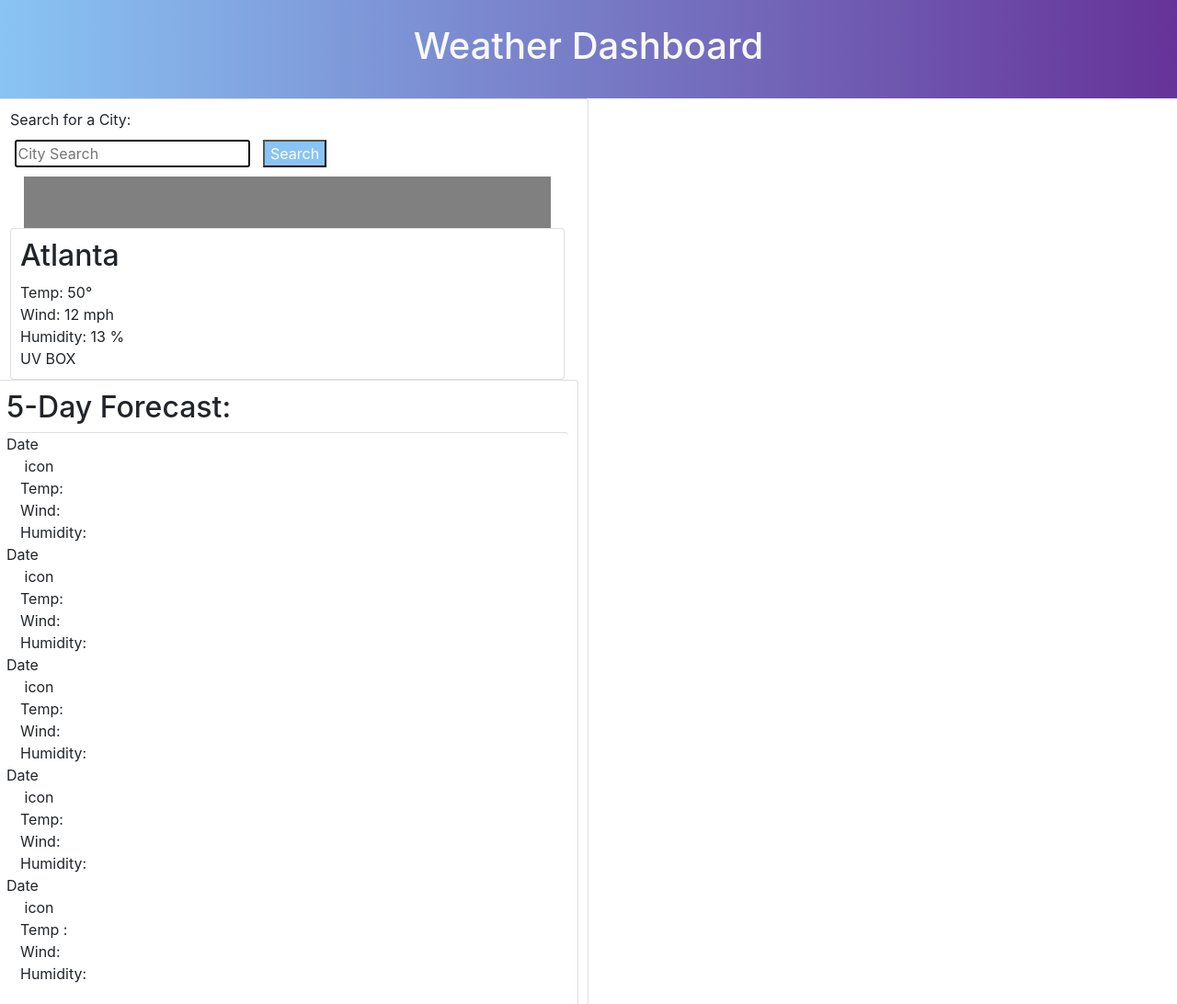
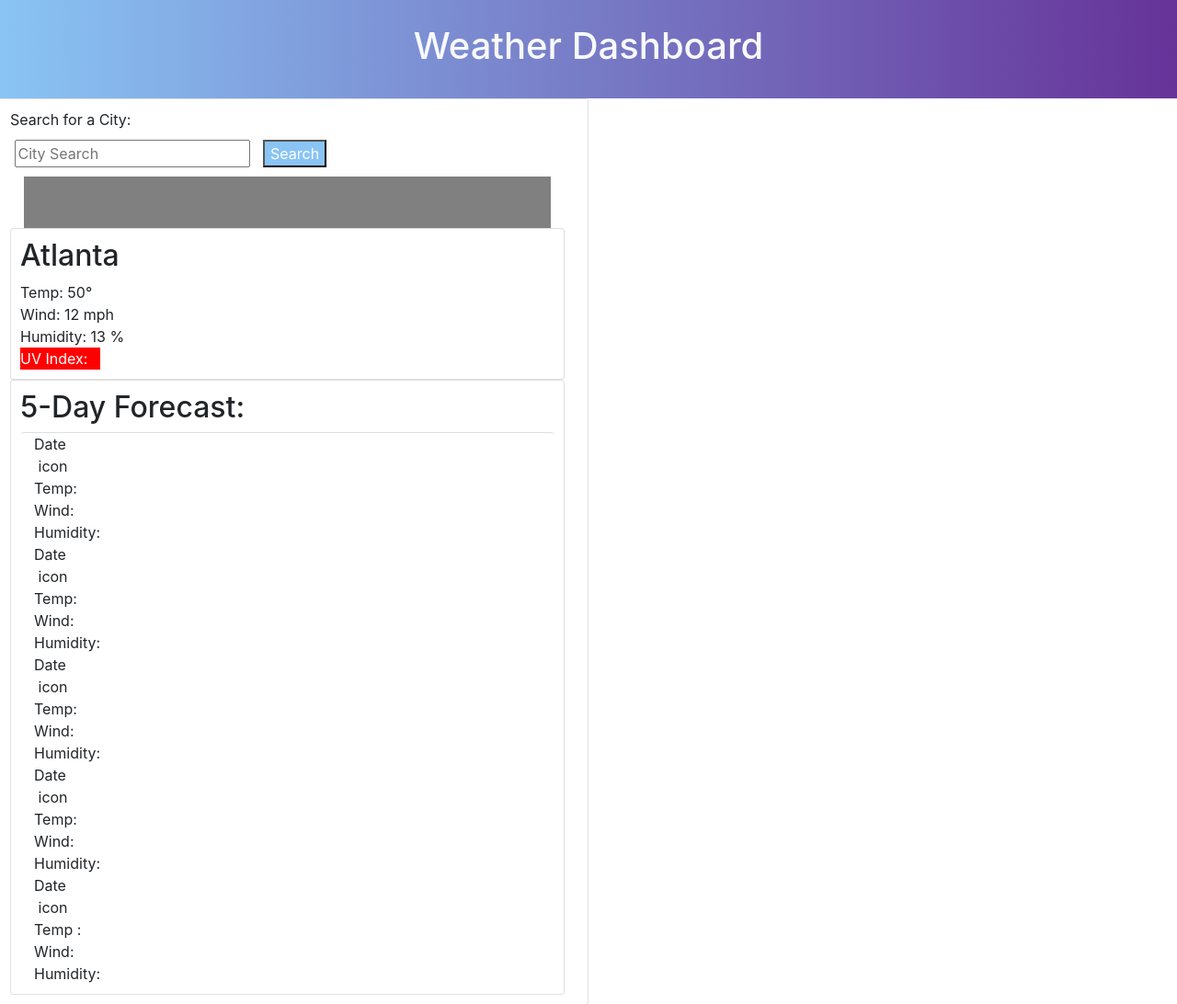
Before and after one commit to hkapk/weather-dashboard, a plain HTML site: page index.html in a window 1280 px wide. Shown: the top 1092 px of the page at 92% size. Drawn offline with nearby package versions, Linux system fonts and the light colour scheme; no server answers.

Commit message:
added moment to showWeather function to display dates in the five day, console logging currentWeather fetchWeather with any city works and updates the current weather card, currently trouble shooting the search button and making it catch the input

```diff
--- a/assets/css/style.css
+++ b/assets/css/style.css
@@ -30,5 +30,8 @@
   display: flex;
 }
 
-.uv-index {
+.UV-index {
+  background-color: red;
+  color: white;
+  width: 15%;
 }
--- a/assets/js/script.js
+++ b/assets/js/script.js
@@ -16,9 +16,6 @@ let currentWeather = {
         .then((data) => this.showWeather(data));
     },
 
-
-
-
     //function to display the weather
     showWeather: function(data) {
         const { name } = data;
@@ -32,6 +29,14 @@ let currentWeather = {
         document.querySelector(".wind").innerText ="Wind: " + speed + " mph";
         document.querySelector(".humidity").innerText ="Humidity: " + humidity + "%";
 
+
+        //update dates in 5 day
+        document.querySelector(".date1").innerText = moment().format('L')
+        document.querySelector(".date2").innerText = moment().add(1, 'days').format('L');
+        document.querySelector(".date3").innerText = moment().add(2, 'days').format('L');
+        document.querySelector(".date4").innerText = moment().add(3, 'days').format('L');
+        document.querySelector(".date5").innerText = moment().add(4, 'days').format('L');
+         //fetch one call with lat and lon from city search API
             // fetch("https://api.openweathermap.org/data/2.5/onecall?lat=" + lat +
             // "&lon=" + lon + "&units=imperial&appid=3b5539f0c83f572df92c810c95a92c27")
             // .then((response) => response.json())
@@ -41,24 +46,17 @@ let currentWeather = {
             //     document.querySelector(".UV-index").innerText="UVI: " + uvi;
 
     },
-        //fetch one call with lat and lon from city search API
-
-
-
      //function for search bar
     search: function () {
         this.fetchWeather(document.querySelector(".form-input").value);
-
-    }
+ }
 };
 
 
- searchButton.addEventListener("click",currentWeather.search());
+searchButton.addEventListener("click",currentWeather.search());
 
-//use moment to add date after city?
 //city name, date, icon rep of conditions, temp., humidity, wind speed, uv index
 //uv index = color of the uv index ie favorable, moderate, severe
-
 
 
 //currentWeather.fetchWeather to log in console
@@ -97,8 +95,14 @@ let currentWeather = {
 // };
 
 
+    // 11/09/2021
+
+
+
+
 //push past searches to ul list with id "search-history"
 
 //on click of search button
 
 //find
+//update date
--- a/index.html
+++ b/index.html
@@ -22,9 +22,9 @@
     <!-- Left Column-->
     <div class="card col-6 col-md-6">
       <div class="col">Search for a City:
-      <form class="search-form">
-        <label class="form-label" for="cityName"></label>
-        <input name="city" type="text" autofocus="true" class="form-input" placeholder="City Search"/>
+      <form>
+        <label class="form-label"></label>
+        <input name="city" type="text" class="form-input" placeholder="City Search"/>
 
         <button type="submit" id="search-button" class="btn1">Search</button>
       </form>
@@ -41,7 +41,7 @@
       <div class="temp">Temp: 50°</div>
       <div class="wind">Wind: 12 mph</div>
       <div class="humidity">Humidity: 13 %</div>
-      <div class="UV-index:">UV  BOX </div>
+      <div class="UV-index">UV Index: </div>
     </div>
     </div>
     <div class=container>
@@ -49,40 +49,41 @@
 
 
     </div>
-    <div class="card col-12 col-md-12">
+    <div class="col-12">
+    <div class="card">
         <h2 class="subtitle">5-Day Forecast: <span id="fiveDay-search-term"></span></h2>
         <div id="fiveDay-container" class="list-group">
 
         <div class=container>
-        <div id="date" class=row> Date </div>
+        <div class="date1" class=row> Date </div>
         <img class="icon-1"> icon </img>
         <div class="temp-1">Temp: </div>
         <div class="wind-1">Wind: </div>
         <div class="humidity-1"> Humidity: </div>
         </div>
         <div class=container>
-        <div id="date" class=row> Date </div>
+        <div class="date2" class=row> Date </div>
         <img class="icon-2"> icon </img>
         <div class="temp-2">Temp: </div>
         <div class="wind-2">Wind: </div>
         <div class="humidity-2"> Humidity: </div>
         </div>
         <div class=container>
-        <div id="date" class=row> Date </div>
+        <div class="date3" class=row> Date </div>
         <img class="icon-3"> icon </img>
         <div class="temp-3">Temp: </div>
         <div class="wind-3">Wind: </div>
         <div class="humidity-3"> Humidity: </div>
         </div>
         <div class=container>
-        <div id="date" class=row> Date </div>
+        <div class="date4" class=row> Date </div>
         <img class="icon-4"> icon </img>
         <div class="temp-4"> Temp: </div>
         <div class="wind-4">Wind: </div>
         <div class="humidity-4"> Humidity: </div>
         </div>
         <div class=container>
-        <div id="date" class=row> Date </div>
+        <div class="date5" class=row> Date </div>
         <img class="icon-5"> icon </img>
         <div class="temp-5">Temp :</div>
         <div class="wind-5">Wind: </div>
@@ -91,7 +92,7 @@
 
 
 
-
+      </div>
       </div>
 
 
@@ -100,7 +101,7 @@
   <!-- add script at the bottom of the body -->
   <script src="https://code.jquery.com/jquery-3.5.1.min.js"></script>
   <script src="https://cdnjs.cloudflare.com/ajax/libs/moment.js/2.20.1/moment.min.js"></script>
-  <script src="./assets/js/script.js"></script>
+  <script src="./assets/js/script.js">defer</script>
 </body>
 
 </html>
```
